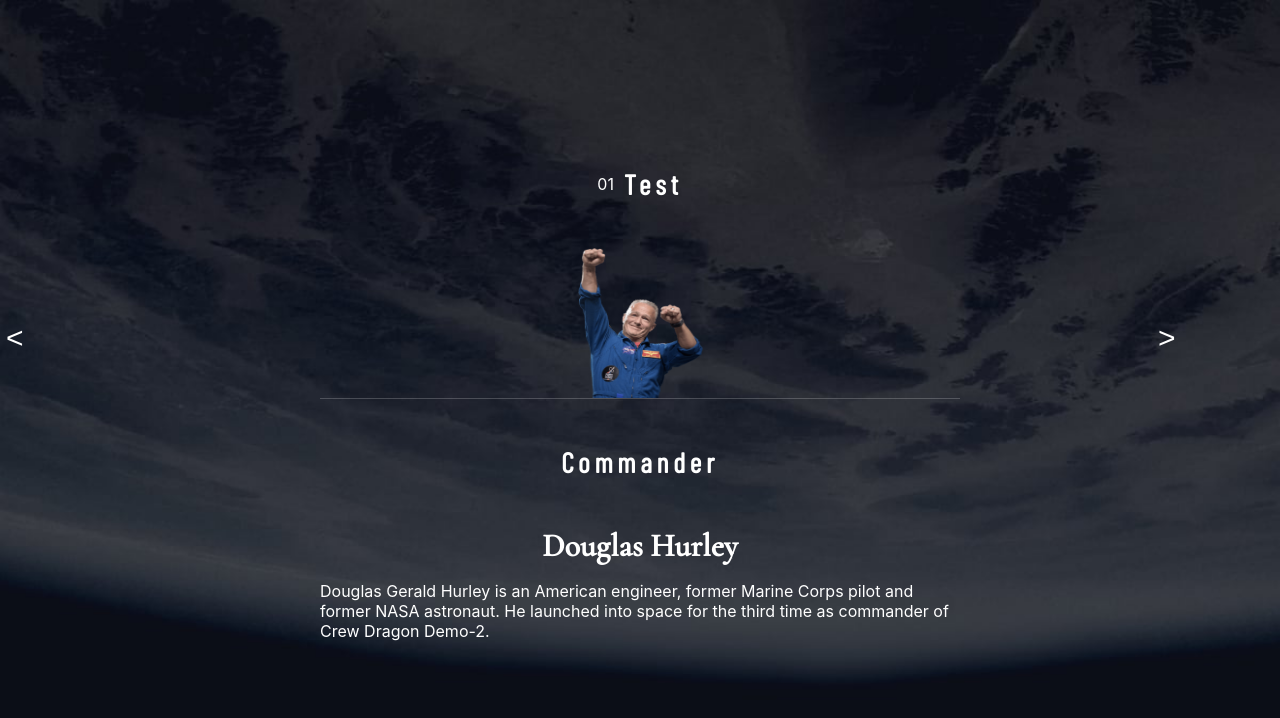
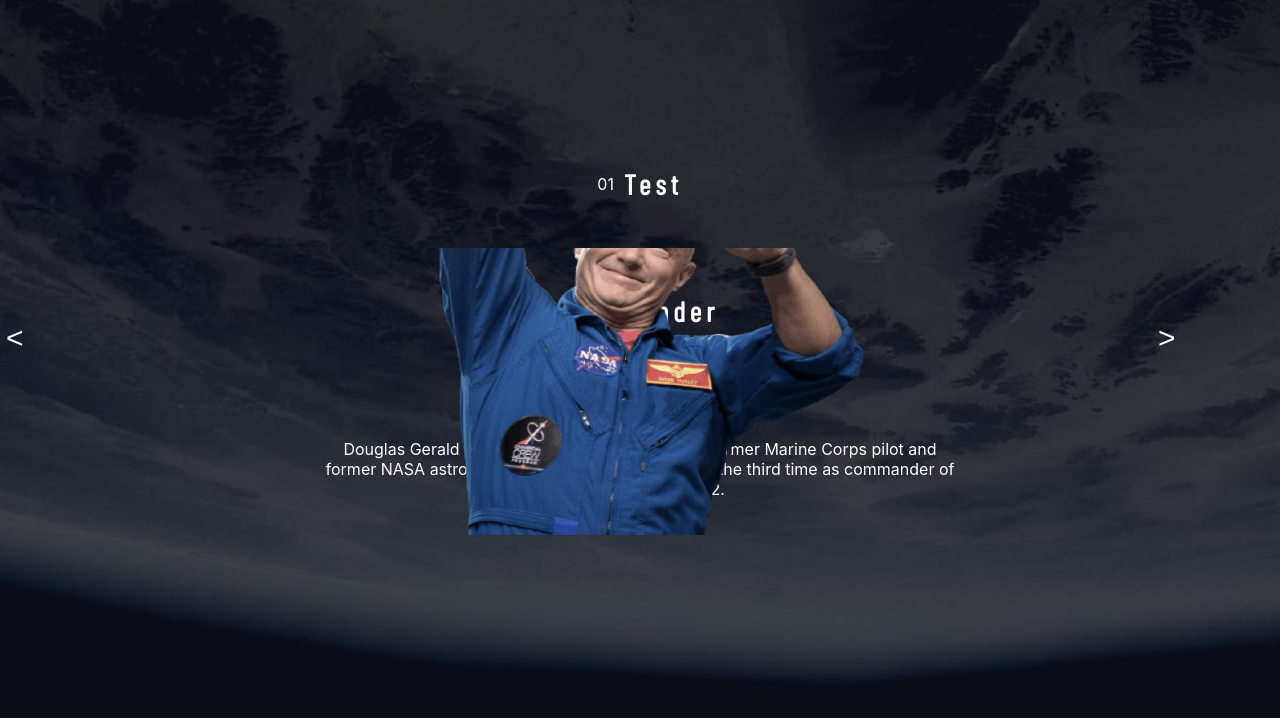
Before and after one commit to Stamwill/space-tourism, a Next.js app: page /crew in a window 1280 px wide. Shown: the top 718 px of the page. Built offline with nearby package versions, Linux system fonts and the light colour scheme.

Commit message:
[CrewMember] Split html with divs, add styling for media query

```diff
--- a/src/blocks/CrewMember/CrewMember.js
+++ b/src/blocks/CrewMember/CrewMember.js
@@ -11,11 +11,16 @@ const CrewMember = React.forwardRef(function CrewMember(props, ref) {
       <EmblaCarousel>
         {api.map((data, idx) => (
           <div className={classes.crew} key={idx}>
-            <img className={classes.crewImg} src={data.images.img} alt="test" />
+            <div className={classes.imgContainer}>
+              <img className={classes.crewImg} src={data.images.img} alt="test" />
+            </div>
             <div className={classes.line} />
-            <h5 className={classes.role}>{data.role}</h5>
-            <h4 className={classes.name}>{data.name}</h4>
-            <p className={classes.bio}>{data.bio}</p>
+
+            <div className={classes.textContainer}>
+              <h5 className={classes.role}>{data.role}</h5>
+              <h4 className={classes.name}>{data.name}</h4>
+              <p className={classes.bio}>{data.bio}</p>
+            </div>
           </div>
         ))}
       </EmblaCarousel>
--- a/src/blocks/CrewMember/CrewMember.module.css
+++ b/src/blocks/CrewMember/CrewMember.module.css
@@ -30,7 +30,35 @@
   opacity: 0.2;
 }
 
+.textContainer {
+  text-align: center;
+}
+
+.role {
+}
+
+.name {
+  margin-bottom: 25px;
+}
+
 .bio {
   width: 50%;
+  margin: 0px auto;
   margin-bottom: 20px;
 }
+
+@media screen and (min-width: 768px) {
+  .imgContainer {
+    position: absolute;
+    bottom: 0;
+  }
+
+  .line {
+    display: none;
+  }
+
+  .crewImg {
+    height: 550px;
+    width: 450px;
+  }
+}
```
